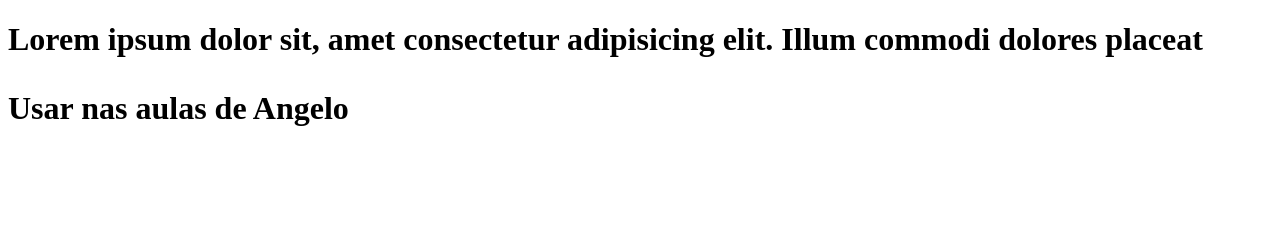
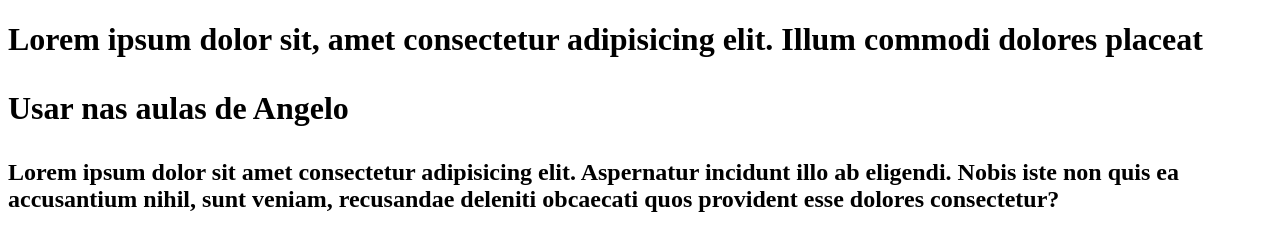
Before and after one commit to Lucas-Emanuel-Costa/Projetos-da-faculdade, a plain HTML site: page index.html in a window 1280 px wide. Drawn offline with Linux system fonts and the light colour scheme.

Commit message:
novocomit

```diff
--- a/index.html
+++ b/index.html
@@ -8,6 +8,7 @@
 <body>
     <h1>Lorem ipsum dolor sit, amet consectetur adipisicing elit. Illum commodi dolores placeat <br quis architecto? Accusamus, voluptatum sint doloribus perferendis esse nemo odio ad excepturi id sapiente unde maiores reiciendis voluptas.</h1>
         <p>Usar nas aulas de Angelo</p>
+        <h2>Lorem ipsum dolor sit amet consectetur adipisicing elit. Aspernatur incidunt illo ab eligendi. Nobis iste non quis ea accusantium nihil, sunt veniam, recusandae deleniti obcaecati quos provident esse dolores consectetur?</h2>
 </body>
 
 </html>
```
